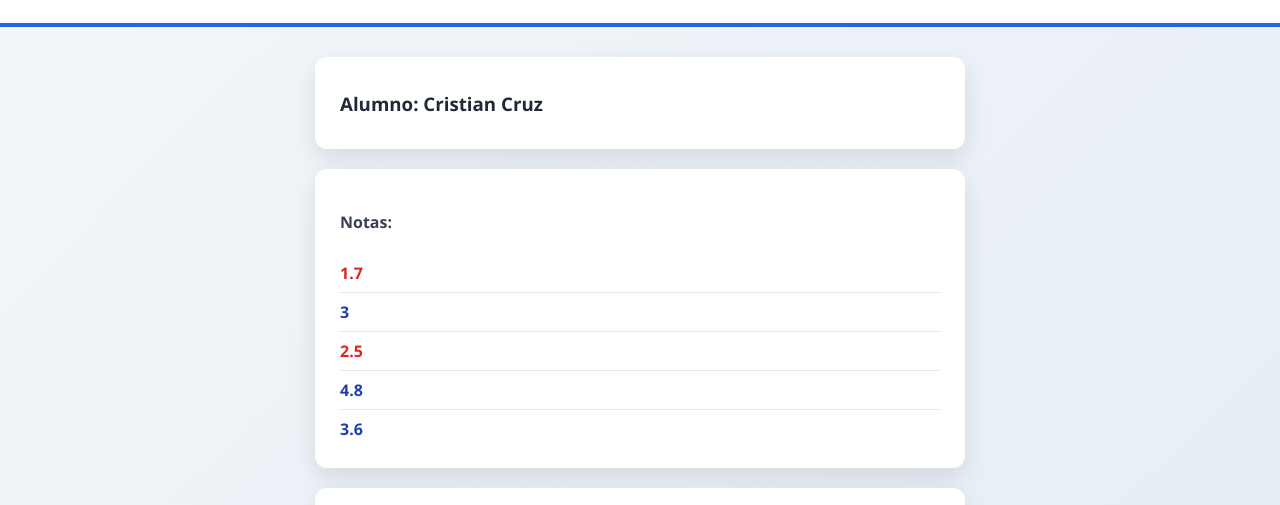
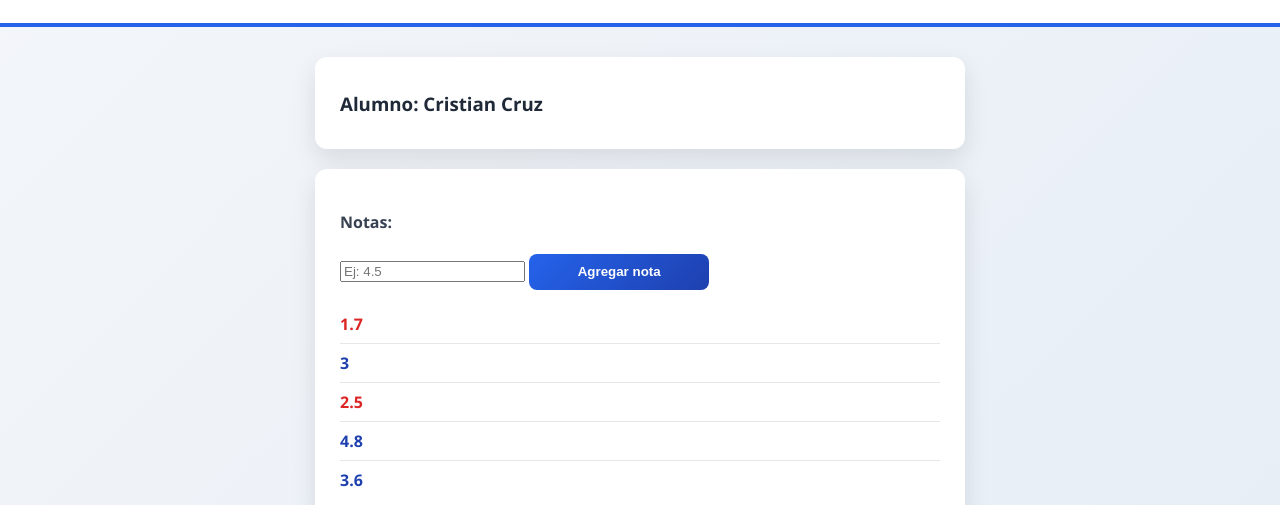
Before and after one commit to CristianCruz0309/proyectos-curso-javascript, a plain HTML site: page proyecto-dia-6/index.html in a window 1280 px wide. Shown: the part 295-800 px from the top of the page. Drawn offline with Linux system fonts and the light colour scheme.

Commit message:
Enhance grading interface with input and button
Added input field and button for adding grades.

```diff
--- a/proyecto-dia-6/index.html
+++ b/proyecto-dia-6/index.html
@@ -19,6 +19,8 @@
 
     <div class="notas">
         <h4>Notas:</h4>
+        <input type="number" id="inputNota" step="0.1" placeholder="Ej: 4.5">
+        <button onclick="agregarNota()">Agregar nota</button>
         <ul id="listaNotas"></ul>
     </div>
 
@@ -33,4 +35,5 @@
         <button onclick="hayAplazo()">Calcular promedio:</button>
     </div>
 </body>
+
 </html>
```
